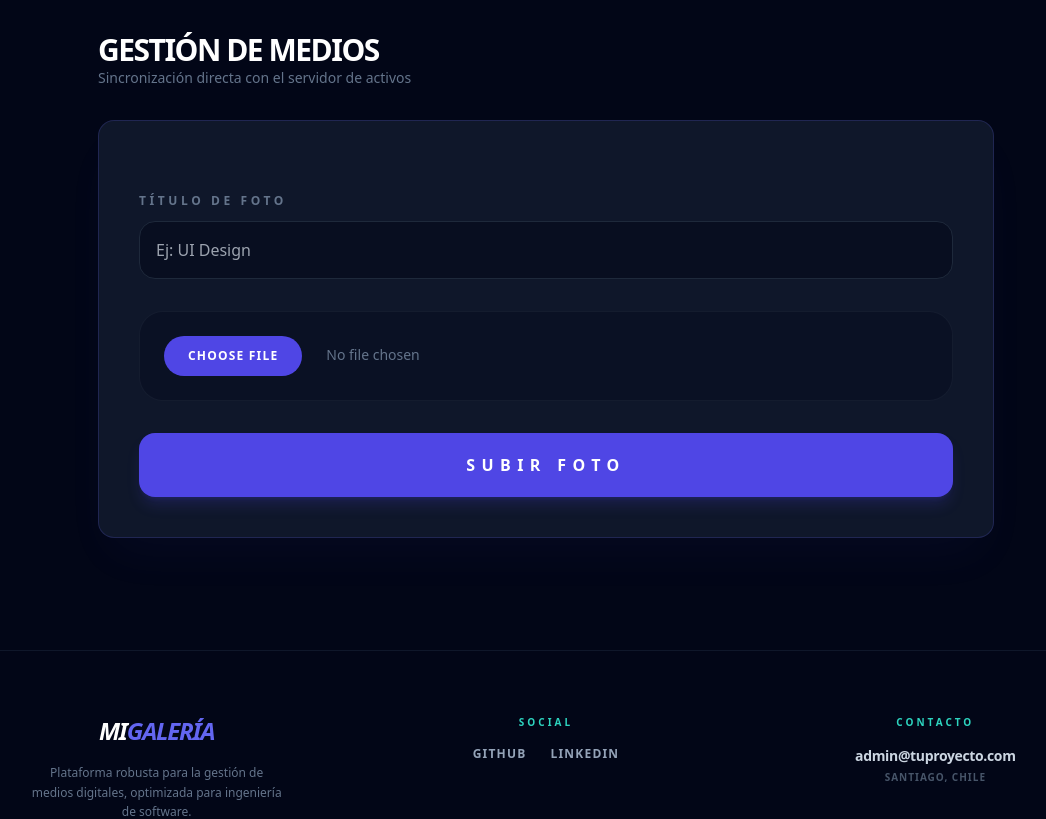
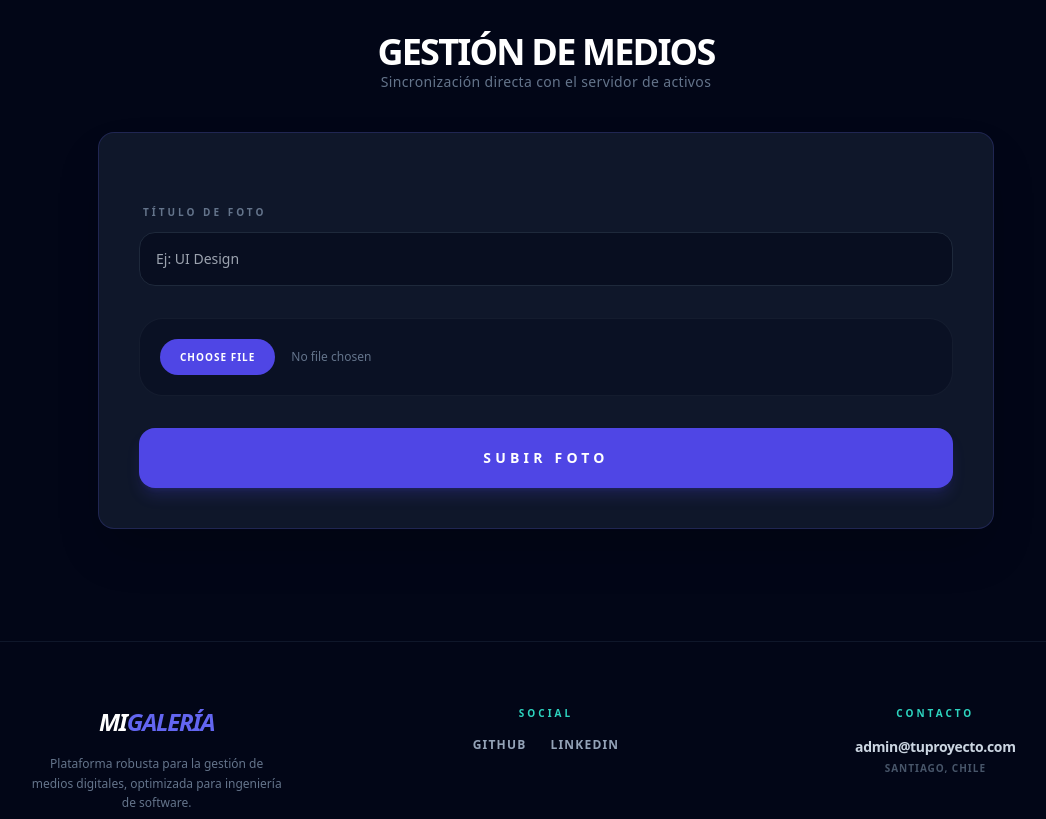
Before and after one commit to BenjaBarraza/subida_imagenes, a Django app: page / in a window 1280 px wide. Shown: the part 65-884 px from the top of the page, without its empty margins (94-1140 px from the left). Run offline with Django 5.2, Linux system fonts and the light colour scheme; a user stored in the database is signed in; some libraries are stand-ins or nearby versions.

Commit message:
fix layout.

```diff
--- a/gallery/templates/gallery/upload.html
+++ b/gallery/templates/gallery/upload.html
@@ -3,44 +3,44 @@
 {% block title %}Panel de Control | Pro{% endblock %}
 
 {% block content %}
-<div class="max-w-4xl mx-auto">
-    <div class="mb-8 text-center md:text-left">
-        <h1 class="text-3xl font-bold text-white uppercase tracking-tighter">Gestión de Medios</h1>
-        <p class="text-slate-500 text-sm font-medium">Sincronización directa con el servidor de activos</p>
+<div class="max-w-4xl mx-auto px-2 md:px-0">
+    <div class="mb-10 text-center">
+        <h1 class="text-3xl md:text-4xl font-black text-white uppercase tracking-tighter">Gestión de Medios</h1>
+        <p class="text-slate-500 text-xs md:text-sm font-medium tracking-wide">Sincronización directa con el servidor de activos</p>
     </div>
 
-    <div class="glass-card p-6 md:p-10 relative overflow-hidden border-indigo-500/20 shadow-2xl shadow-indigo-500/5">
-        <canvas id="uploadCanvas" class="absolute inset-0 pointer-events-none opacity-30"></canvas>
+    <div class="glass-card p-5 md:p-10 relative overflow-hidden border-indigo-500/20 shadow-2xl">
+        <canvas id="uploadCanvas" class="absolute inset-0 pointer-events-none opacity-20"></canvas>
 
         <form method="POST" enctype="multipart/form-data" class="space-y-8 relative z-10" id="uploadForm">
             {% csrf_token %}
 
-            <div>
-                <label class="block text-xs font-black mb-3 text-slate-500 uppercase tracking-[0.3em]">Título de foto</label>
+            <div class="space-y-3">
+                <label class="block text-[10px] font-black text-slate-500 uppercase tracking-[0.3em] ml-1">Título de foto</label>
                 <input type="text" name="title" placeholder="Ej: UI Design"
-                       class="input-dark w-full bg-slate-950/50 border border-slate-800 p-4 rounded-2xl text-white outline-none focus:border-indigo-500 transition-all">
+                       class="w-full bg-slate-950/50 border border-slate-800 p-4 rounded-2xl text-white outline-none focus:border-indigo-500 transition-all text-sm">
             </div>
 
-            <div class="flex flex-col md:flex-row gap-6 items-center bg-slate-950/30 p-6 rounded-3xl border border-slate-800/50">
-                <div class="w-full">
+            <div class="flex flex-col md:flex-row gap-6 items-center bg-slate-950/30 p-5 rounded-3xl border border-slate-800/50">
+                <div class="w-full relative">
                     <input type="file" id="imageInput" name="image_file" required
                            onchange="previewImage(event)"
-                           class="block w-full text-sm text-slate-500
-                                  file:mr-6 file:py-3 file:px-6
+                           class="block w-full text-xs text-slate-500
+                                  file:mr-4 file:py-2.5 file:px-5
                                   file:rounded-full file:border-0
                                   file:bg-indigo-600 file:text-white
-                                  file:font-bold file:text-xs file:uppercase file:tracking-widest
+                                  file:font-bold file:text-[10px] file:uppercase file:tracking-widest
                                   hover:file:bg-indigo-500 transition-all cursor-pointer">
                 </div>
 
                 <div id="previewContainer" class="hidden shrink-0">
-                    <div class="relative w-28 h-28 rounded-2xl overflow-hidden border-2 border-indigo-500 shadow-xl shadow-indigo-500/20">
+                    <div class="relative w-24 h-24 md:w-28 md:h-28 rounded-2xl overflow-hidden border-2 border-indigo-500 shadow-xl shadow-indigo-500/20 mx-auto">
                         <img id="instantPreview" src="" class="w-full h-full object-cover">
                     </div>
                 </div>
             </div>
 
-            <button type="submit" class="btn-indigo w-full bg-indigo-600 hover:bg-indigo-500 border-none uppercase tracking-[0.4em] font-black py-5 rounded-2xl transition-all active:scale-[0.98] shadow-lg shadow-indigo-600/20">
+            <button type="submit" class="w-full bg-indigo-600 hover:bg-indigo-500 text-white font-black py-4 md:py-5 rounded-2xl border-none uppercase tracking-[0.3em] text-xs md:text-sm shadow-lg shadow-indigo-600/20 transition-all active:scale-[0.98]">
                 Subir foto
             </button>
         </form>
```
Also changed, not shown: db.sqlite3.
